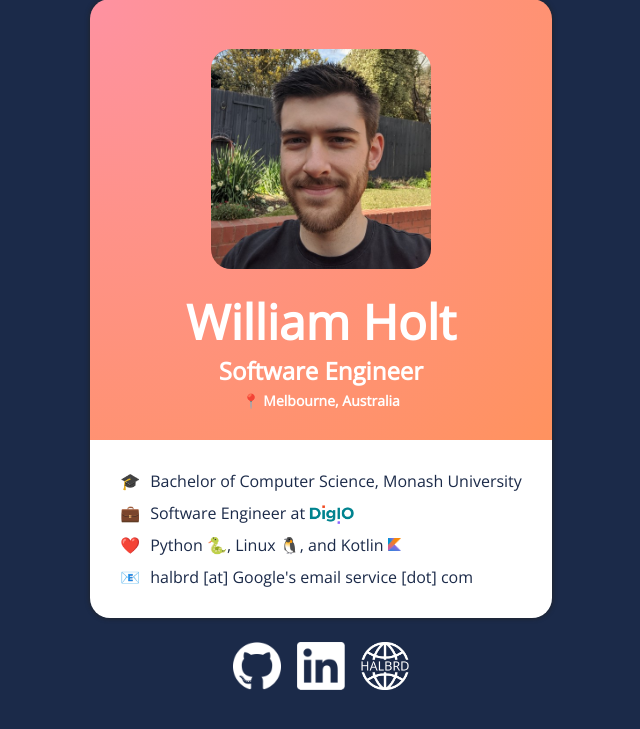
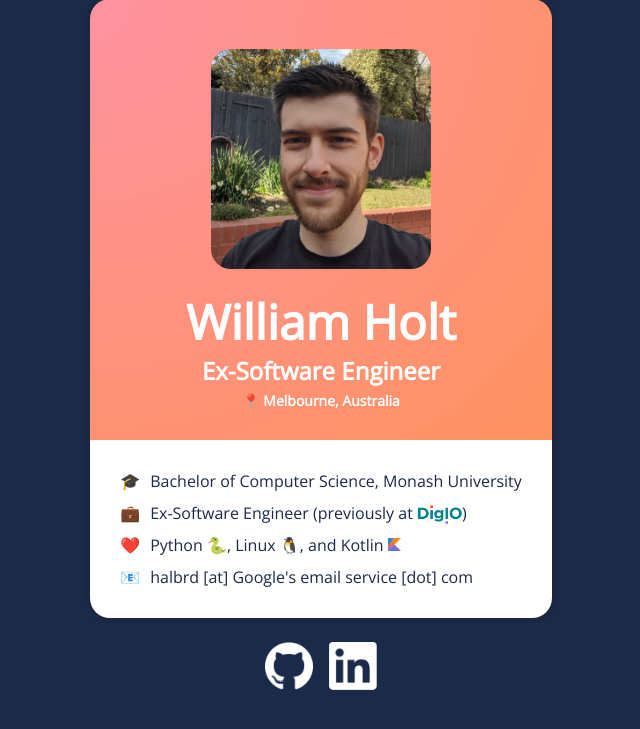
Before and after one commit to halbrd/will.sx, a Flask app: page / in a window 1280 px wide. Shown: the part 31-760 px from the top of the page, without its empty margins (319-959 px from the left). Run offline with Flask 2, Linux system fonts and the light colour scheme.

Commit message:
update job title to Ex-... and disable halbrd.com link

```diff
--- a/templates/index.html
+++ b/templates/index.html
@@ -13,14 +13,14 @@
         <div class="card-top highlighted">
             <img class="pic" src="{{ url_for('static', filename='img/profile.png') }}" alt="">
             <h1>William Holt</h1>
-            <h2>Software Engineer</h2>
+            <h2>Ex-Software Engineer</h2>
             <h3>📍 Melbourne, Australia</h3>
         </div>
         <div class="card-bottom inverted">
             <div class="icon">🎓</div>
             <div class="text">Bachelor of Computer Science, Monash University</div>
             <div class="icon">💼</div>
-            <div class="text">Software Engineer at <a href="https://digio.com.au/"><img class="digio" src="{{ url_for('static', filename='img/digio.png') }}" alt="DigIO"></a></div>
+            <div class="text">Ex-Software Engineer (previously at <a href="https://digio.com.au/"><img class="digio" src="{{ url_for('static', filename='img/digio.png') }}" alt="DigIO"></a>)</div>
             <div class="icon">❤️</div>
             <div class="text">Python 🐍, Linux 🐧, and Kotlin <img src="{{ url_for('static', filename='img/kotlin.png') }}" alt="Kotlin"></div>
             <div class="icon">📧</div>
@@ -34,7 +34,8 @@
     <nav>
         <a href="https://github.com/halbrd/"><img class="icon" src="{{ url_for('static', filename='img/github.png') }}" alt="GitHub"></a>
         <a href="https://linkedin.com/in/william-holt/"><img class="icon" src="{{ url_for('static', filename='img/linkedin.png') }}" alt="LinkedIn"></a>
-        <a href="https://halbrd.com"><img class="icon" src="{{ url_for('static', filename='img/halbrd.com.png') }}" alt="halbrd.com"></a>
+        <!-- Disabled until halbrd.com has content -->
+        <!--<a href="https://halbrd.com"><img class="icon" src="{{ url_for('static', filename='img/halbrd.com.png') }}" alt="halbrd.com"></a>-->
     </nav>
 </main>
 {% endblock %}
```
